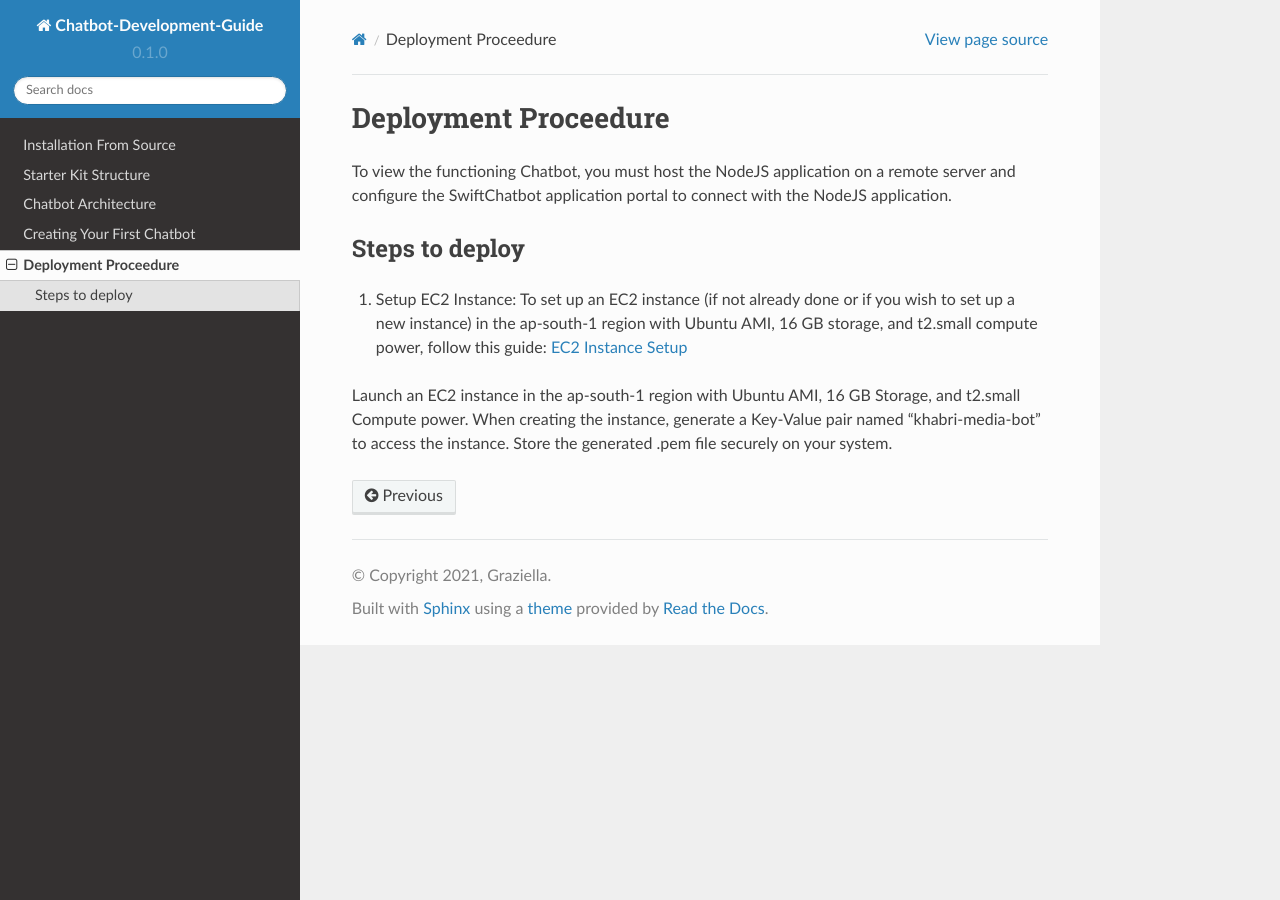
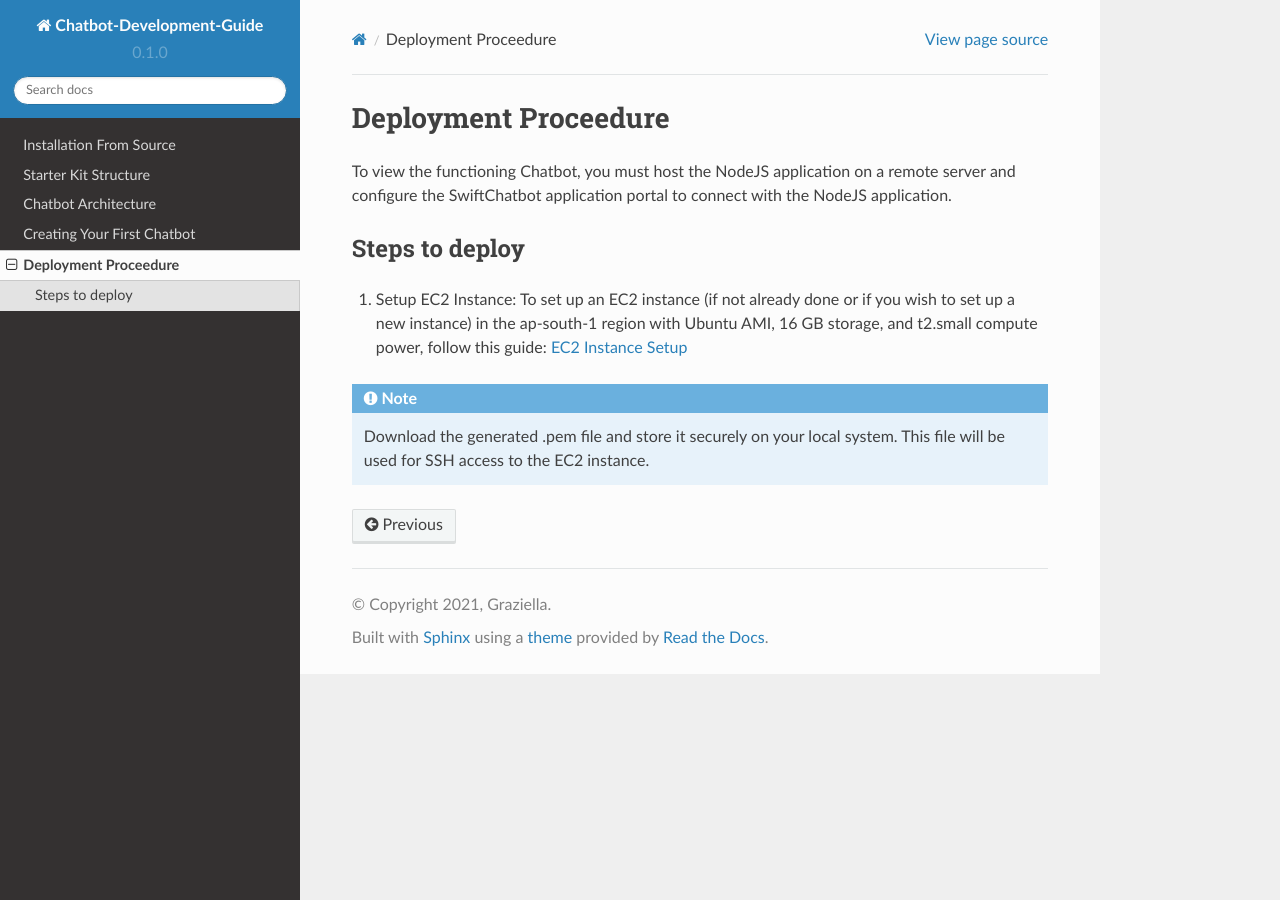
Before and after one commit to Priyanka-sharma181/Chatbot-Development-Guide, a Sphinx documentation site: the page built from docs/source/deploy.rst, in a window 1280 px wide. Built offline with Sphinx 7.4.7 and the Read the Docs theme 2.0.0, drawn with Linux system fonts in a browser that asks for light colours.

Commit message:
deployement gudie

```diff
--- a/docs/source/deploy.rst
+++ b/docs/source/deploy.rst
@@ -7,5 +7,5 @@ Steps to deploy
 
 1. Setup EC2 Instance: To set up an EC2 instance (if not already done or if you wish to set up a new instance) in the ap-south-1 region with Ubuntu AMI, 16 GB storage, and t2.small compute power, follow this guide: `EC2 Instance Setup <ec2_instance.rst>`_
 
-Launch an EC2 instance in the ap-south-1 region with Ubuntu AMI, 16 GB Storage, and t2.small Compute power.
-When creating the instance, generate a Key-Value pair named "khabri-media-bot" to access the instance. Store the generated .pem file securely on your system.
+.. note::
+    Download the generated .pem file and store it securely on your local system. This file will be used for SSH access to the EC2 instance.
```
